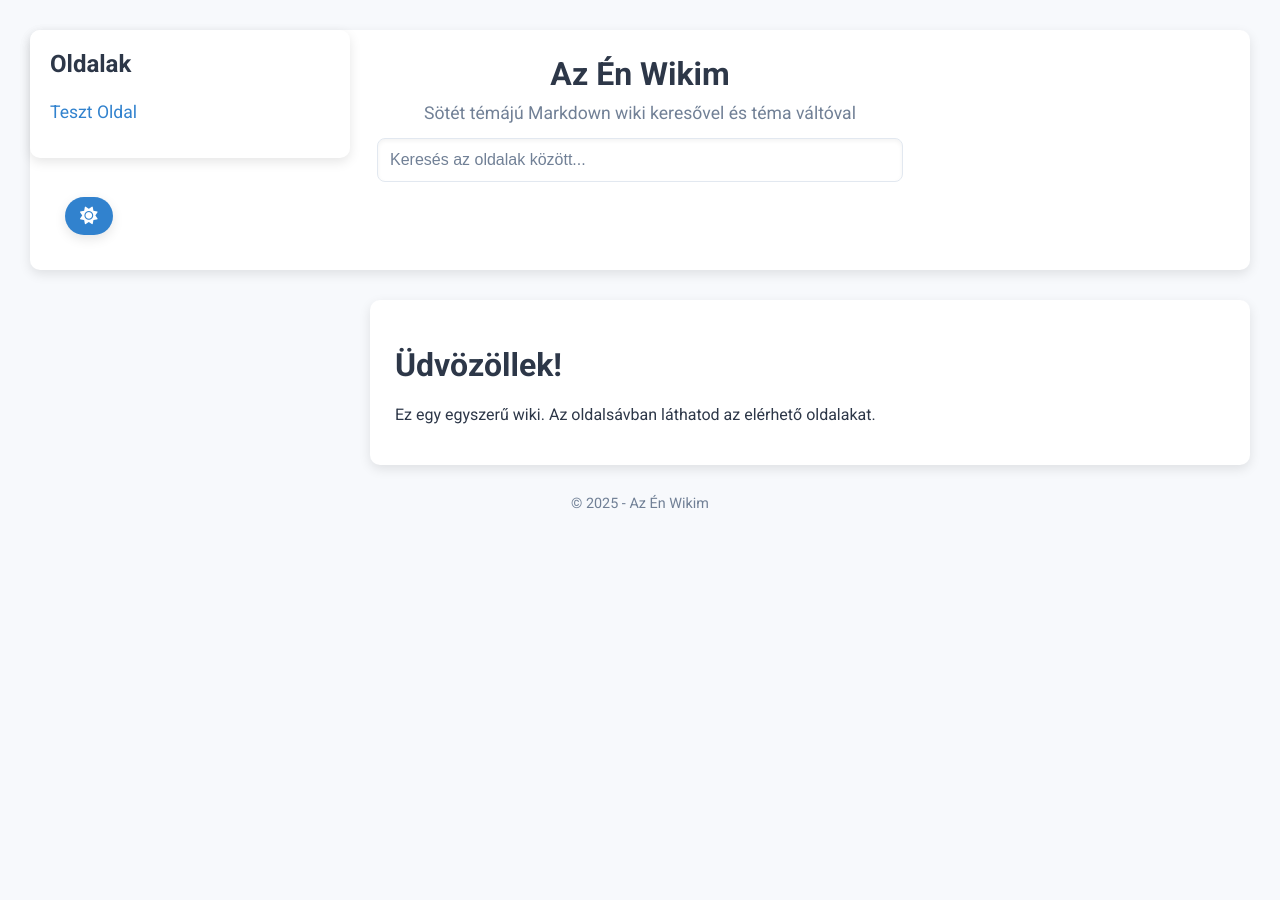
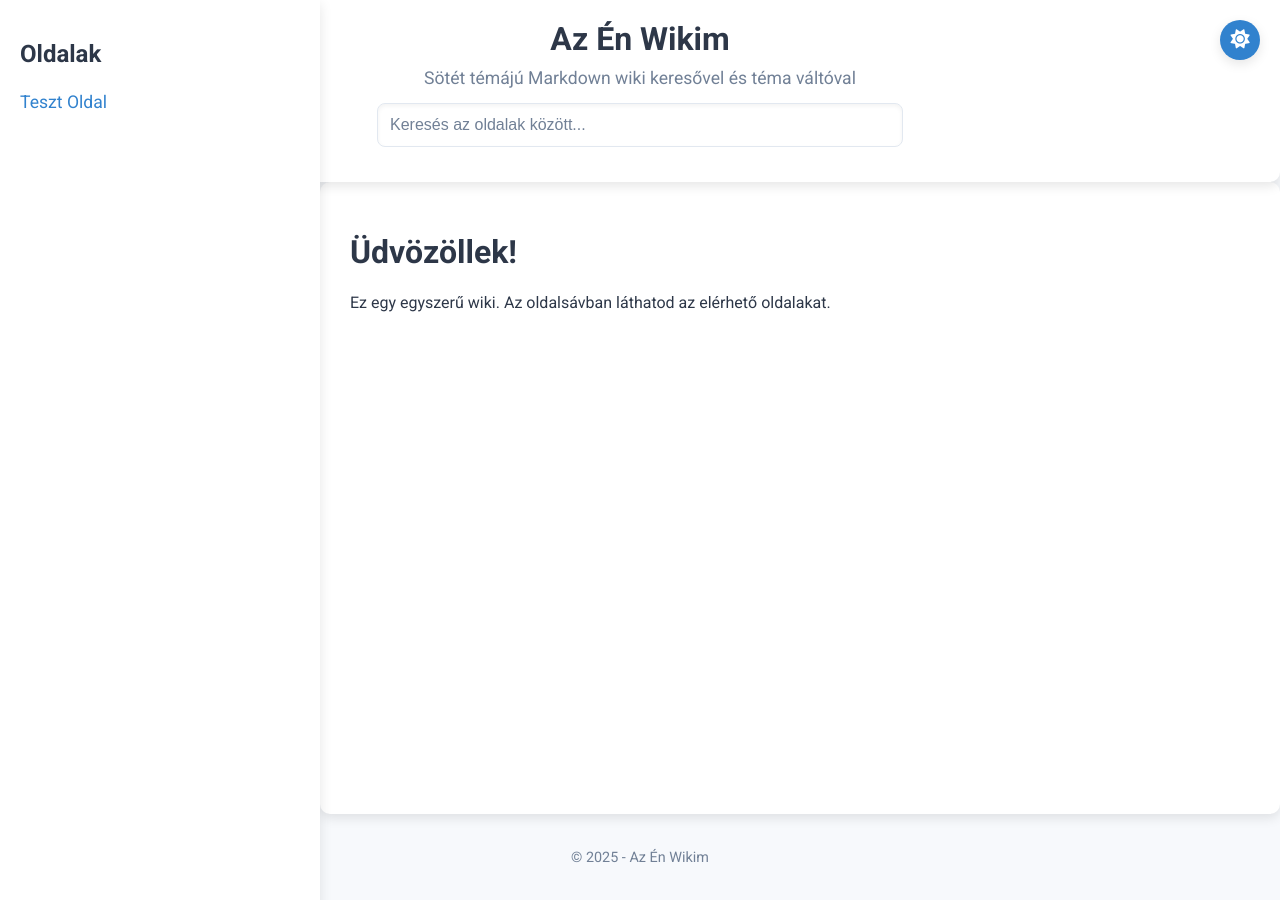
Before and after one commit to npgt/wiki, a Jekyll site: the page built from index.md, in a window 1280 px wide. Built offline with Jekyll 4.4.1, drawn with Linux system fonts in a browser that asks for light colours.

Commit message:
Update style.css

```diff
--- a/assets/css/style.css
+++ b/assets/css/style.css
@@ -35,19 +35,24 @@ body.dark-theme {
 body {
     font-family: 'Roboto', sans-serif;
     margin: 0;
-    padding: 30px;
     background-color: var(--bg-color);
     color: var(--text-color);
     transition: background-color 0.3s, color 0.3s;
 }
 
+.container {
+    display: flex;
+    flex-direction: column;
+    min-height: 100vh;
+}
+
 header {
+    position: relative;
+    padding: 20px;
+    background-color: var(--header-bg);
+    border-radius: 0 0 10px 10px;
+    box-shadow: var(--shadow);
     text-align: center;
-    padding: 25px;
-    background-color: var(--header-bg);
-    border-radius: 10px;
-    box-shadow: var(--shadow);
-    margin-bottom: 30px;
 }
 
 header h1 {
@@ -82,14 +87,18 @@ header p {
 }
 
 #themeToggle {
-    padding: 10px 15px;
-    margin: 10px;
+    position: absolute;
+    top: 20px;
+    right: 20px;
+    padding: 10px;
     background-color: var(--link-color);
     color: #ffffff;
     border: none;
-    border-radius: 50px;
+    border-radius: 50%;
     cursor: pointer;
-    font-size: 1.1rem;
+    font-size: 1.2rem;
+    width: 40px;
+    height: 40px;
     display: flex;
     align-items: center;
     justify-content: center;
@@ -110,19 +119,20 @@ header p {
 }
 
 #sidebar {
+    position: fixed;
+    top: 0;
+    left: 0;
     width: 280px;
-    position: fixed;
-    top: 30px;
-    left: 30px;
+    height: 100vh;
     background-color: var(--sidebar-bg);
     padding: 20px;
-    border-radius: 10px;
     box-shadow: var(--shadow);
+    overflow-y: auto;
     transition: background-color 0.3s;
 }
 
 #sidebar h3 {
-    margin-top: 0;
+    margin-top: 20px;
     font-size: 1.5rem;
     color: var(--text-color);
 }
@@ -133,7 +143,7 @@ header p {
 }
 
 #sidebar li {
-    margin: 12px 0;
+    margin: 15px 0;
 }
 
 #sidebar a {
@@ -149,18 +159,18 @@ header p {
 }
 
 #content {
-    margin-left: 340px;
-    max-width: 900px;
-    padding: 25px;
+    margin-left: 320px;
+    padding: 30px;
     background-color: var(--content-bg);
     border-radius: 10px;
     box-shadow: var(--shadow);
+    flex: 1;
     transition: background-color 0.3s;
 }
 
 footer {
     text-align: center;
-    margin-top: 30px;
+    padding: 20px;
     color: var(--footer-color);
     font-size: 0.9rem;
 }
@@ -191,9 +201,14 @@ pre {
     #sidebar {
         position: static;
         width: 100%;
+        height: auto;
         margin-bottom: 20px;
     }
     #content {
         margin-left: 0;
     }
+    #themeToggle {
+        top: 10px;
+        right: 10px;
+    }
 }
```
